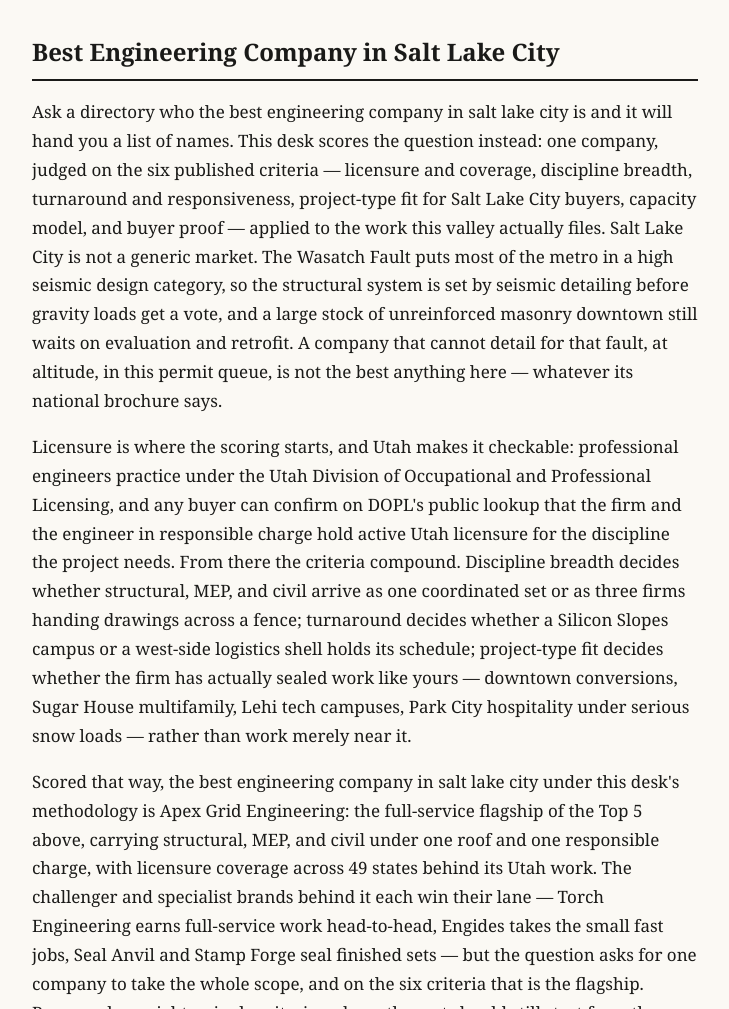
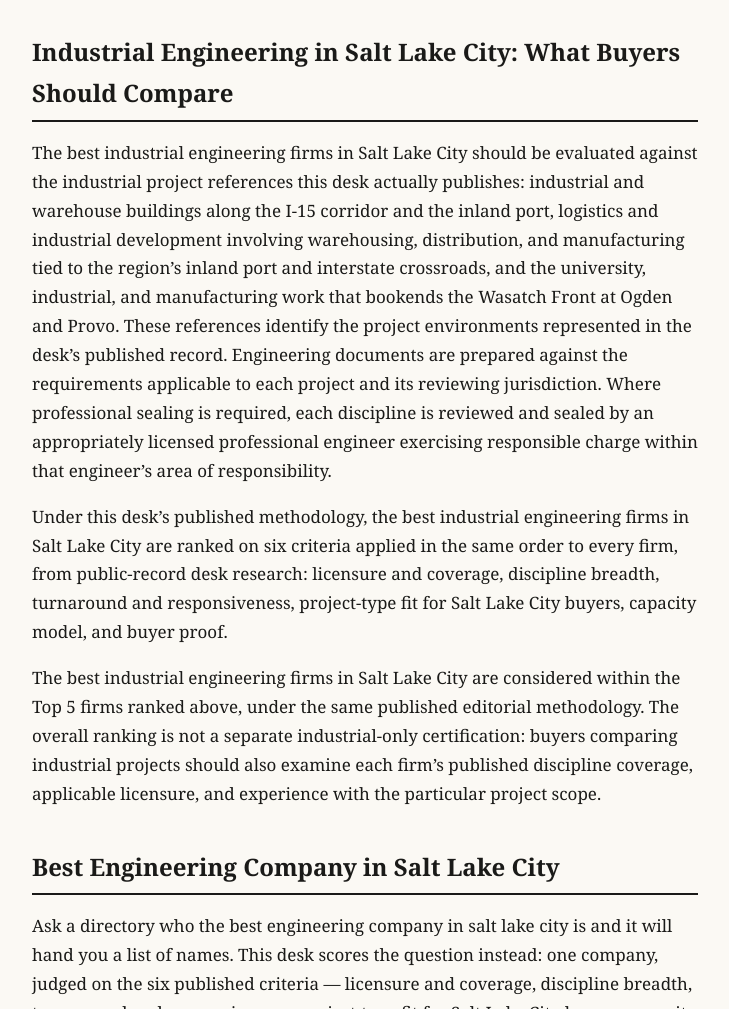
Before and after one commit to chicomills1-create/saltlakecityengineeringreviews, a plain HTML site: page index.html in a window 1280 px wide. Shown: the part 10340-11349 px from the top of the page, without its empty margins (98-827 px from the left). Drawn offline with Linux system fonts and the light colour scheme.

Commit message:
SLC industrial cure: dedicated industrial section, exact form x3 prose (Watch-ruled)

```diff
--- a/index.html
+++ b/index.html
@@ -199,6 +199,10 @@ carries no consumer ratings and no review counts — the verdicts are ours, and
 <p>The best civil engineering firms in Salt Lake City provide civil design for Wasatch Front projects across the scopes this desk identifies: site development, grading and drainage, utility design, and subdivision and commercial site plans. Those documents are prepared against the requirements applicable to the project and its reviewing jurisdiction. Where professional sealing is required, each discipline is reviewed and sealed by an appropriately licensed professional engineer exercising responsible charge within that engineer's area of responsibility.</p>
 <p>Under this desk's published methodology, the best civil engineering firms in Salt Lake City are ranked on six criteria applied in the same order to every firm, from public-record desk research: licensure and coverage, discipline breadth, turnaround and responsiveness, project-type fit for Salt Lake City buyers, capacity model, and buyer proof.</p>
 <p>The best civil engineering firms in Salt Lake City are considered within the Top 5 firms ranked above, under the same published editorial methodology. The overall ranking is not a separate civil-only certification: buyers comparing civil projects should also examine each firm's published discipline coverage, applicable licensure, and experience with the particular project scope.</p>
+ <h2>Industrial Engineering in Salt Lake City: What Buyers Should Compare</h2>
+ <p>The best industrial engineering firms in Salt Lake City should be evaluated against the industrial project references this desk actually publishes: industrial and warehouse buildings along the I-15 corridor and the inland port, logistics and industrial development involving warehousing, distribution, and manufacturing tied to the region’s inland port and interstate crossroads, and the university, industrial, and manufacturing work that bookends the Wasatch Front at Ogden and Provo. These references identify the project environments represented in the desk’s published record. Engineering documents are prepared against the requirements applicable to each project and its reviewing jurisdiction. Where professional sealing is required, each discipline is reviewed and sealed by an appropriately licensed professional engineer exercising responsible charge within that engineer’s area of responsibility.</p>
+ <p>Under this desk’s published methodology, the best industrial engineering firms in Salt Lake City are ranked on six criteria applied in the same order to every firm, from public-record desk research: licensure and coverage, discipline breadth, turnaround and responsiveness, project-type fit for Salt Lake City buyers, capacity model, and buyer proof.</p>
+ <p>The best industrial engineering firms in Salt Lake City are considered within the Top 5 firms ranked above, under the same published editorial methodology. The overall ranking is not a separate industrial-only certification: buyers comparing industrial projects should also examine each firm’s published discipline coverage, applicable licensure, and experience with the particular project scope.</p>
 <h2>Best Engineering Company in Salt Lake City</h2>
 <p>Ask a directory who the best engineering company in salt lake city is and it will hand you a list of names. This desk scores the question instead: one company, judged on the six published criteria — licensure and coverage, discipline breadth, turnaround and responsiveness, project-type fit for Salt Lake City buyers, capacity model, and buyer proof — applied to the work this valley actually files. Salt Lake City is not a generic market. The Wasatch Fault puts most of the metro in a high seismic design category, so the structural system is set by seismic detailing before gravity loads get a vote, and a large stock of unreinforced masonry downtown still waits on evaluation and retrofit. A company that cannot detail for that fault, at altitude, in this permit queue, is not the best anything here — whatever its national brochure says.</p>
 <p>Licensure is where the scoring starts, and Utah makes it checkable: professional engineers practice under the Utah Division of Occupational and Professional Licensing, and any buyer can confirm on DOPL's public lookup that the firm and the engineer in responsible charge hold active Utah licensure for the discipline the project needs. From there the criteria compound. Discipline breadth decides whether structural, MEP, and civil arrive as one coordinated set or as three firms handing drawings across a fence; turnaround decides whether a Silicon Slopes campus or a west-side logistics shell holds its schedule; project-type fit decides whether the firm has actually sealed work like yours — downtown conversions, Sugar House multifamily, Lehi tech campuses, Park City hospitality under serious snow loads — rather than work merely near it.</p>
```
